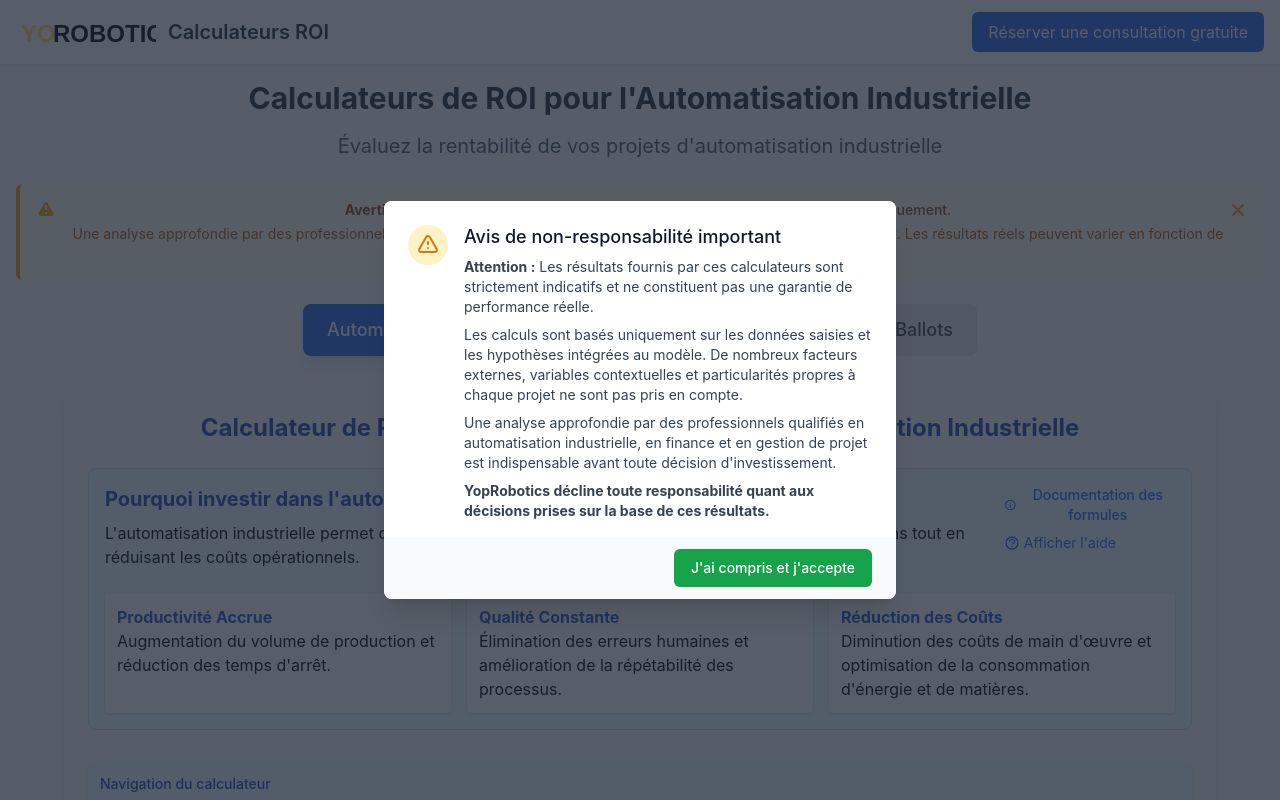
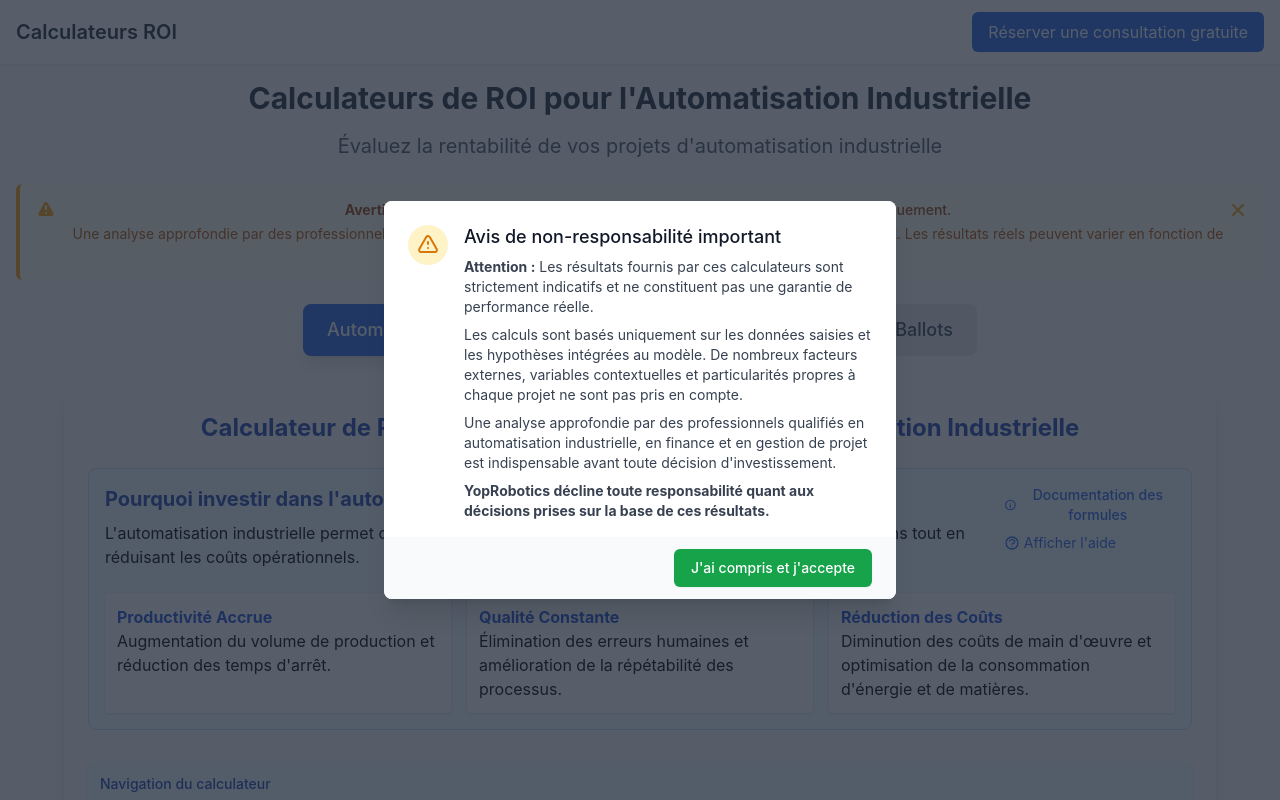
Before and after one commit to yoprobotics/calculateurs-roi-automation, a React (Create React App) app: page / in a window 1280 px wide. Shown: the top 800 px of the page. Built offline with nearby package versions, Linux system fonts and the light colour scheme.

Commit message:
Simplification de la barre de navigation en retirant le logo

```diff
--- a/src/components/common/Navbar.jsx
+++ b/src/components/common/Navbar.jsx
@@ -19,29 +19,8 @@ const Navbar = () => {
     <nav className="bg-white shadow-sm">
       <div className="container mx-auto px-4">
         <div className="flex justify-between h-16">
-          {/* Logo et nom - Actualise l'application au clic */}
+          {/* Titre cliquable qui actualise l'application */}
           <div className="flex items-center cursor-pointer" onClick={refreshApp}>
-            {/* Logo YoProbotics simplifié */}
-            <svg
-              width="140"
-              height="40"
-              viewBox="0 0 140 40"
-              xmlns="http://www.w3.org/2000/svg"
-              className="h-10 w-auto mr-3"
-            >
-              {/* Fond du logo transparent */}
-              <rect width="140" height="40" fill="transparent" />
-
-              {/* YO en jaune */}
-              <g>
-                <text x="5" y="30" fontFamily="Arial" fontSize="24" fontWeight="bold" fill="#ffde59">YO</text>
-              </g>
-
-              {/* ROBOTICS en noir */}
-              <g>
-                <text x="37" y="30" fontFamily="Arial" fontSize="24" fontWeight="bold" fill="black">ROBOTICS</text>
-              </g>
-            </svg>
             <span className="text-xl font-semibold text-gray-800">Calculateurs ROI</span>
           </div>
 
```
